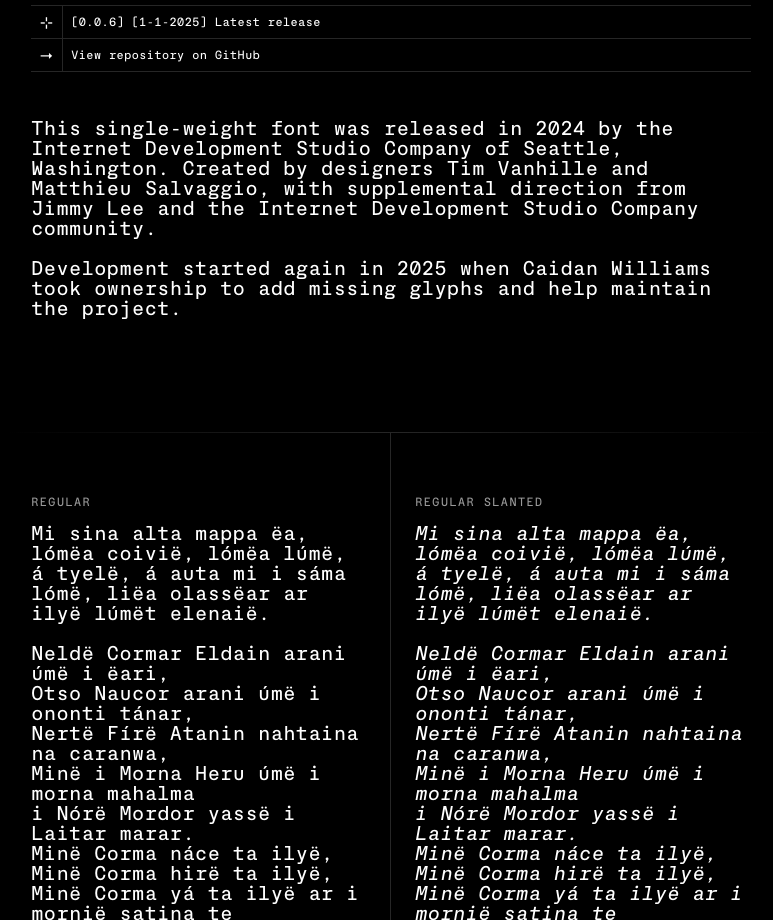
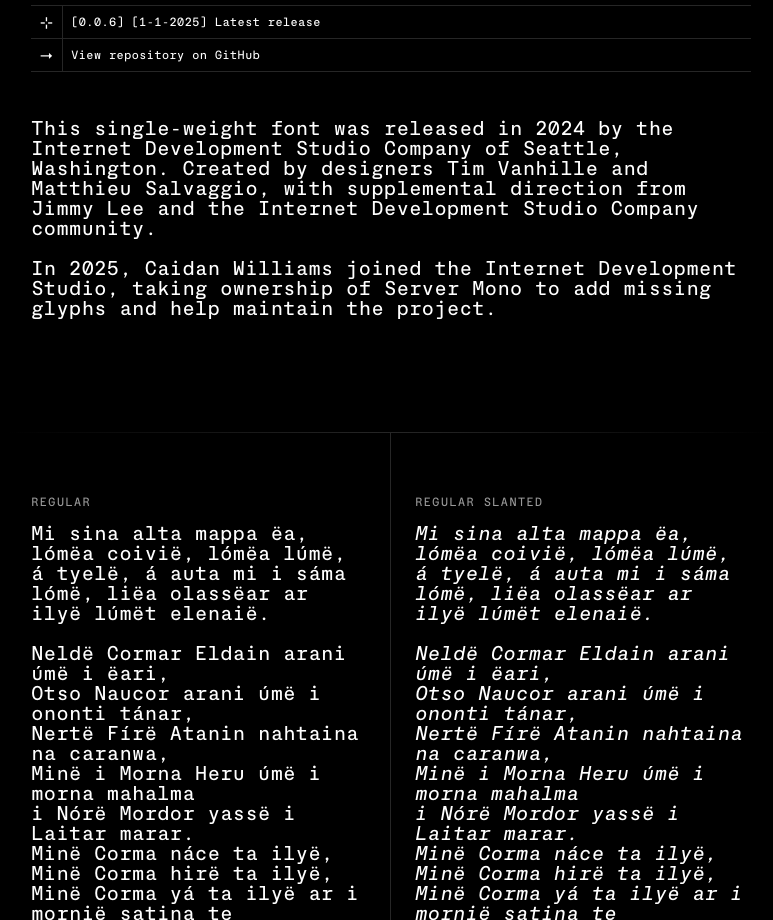
Before and after one commit to internet-development/www-server-mono, a Next.js app: page / in a window 1280 px wide. Shown: the part 840-1760 px from the top of the page, without its empty margins (249-1022 px from the left). Built offline with nearby package versions, Linux system fonts and the light colour scheme.

Commit message:
ref(web): wording for webpage and readme

```diff
--- a/components/MarketingServerMono.tsx
+++ b/components/MarketingServerMono.tsx
@@ -63,7 +63,7 @@
               Salvaggio, with supplemental direction from Jimmy Lee and the Internet Development Studio Company community.
               <br />
               <br />
-              Development started again in 2025 when Caidan Williams took ownership to add missing glyphs and help maintain the project.
+              In 2025, Caidan Williams joined the Internet Development Studio, taking ownership of Server Mono to add missing glyphs and help maintain the project.
             </P>
           </div>
         </div>
```
Also changed, not shown: 1 other file (tests, documents, lock files or other folders).
